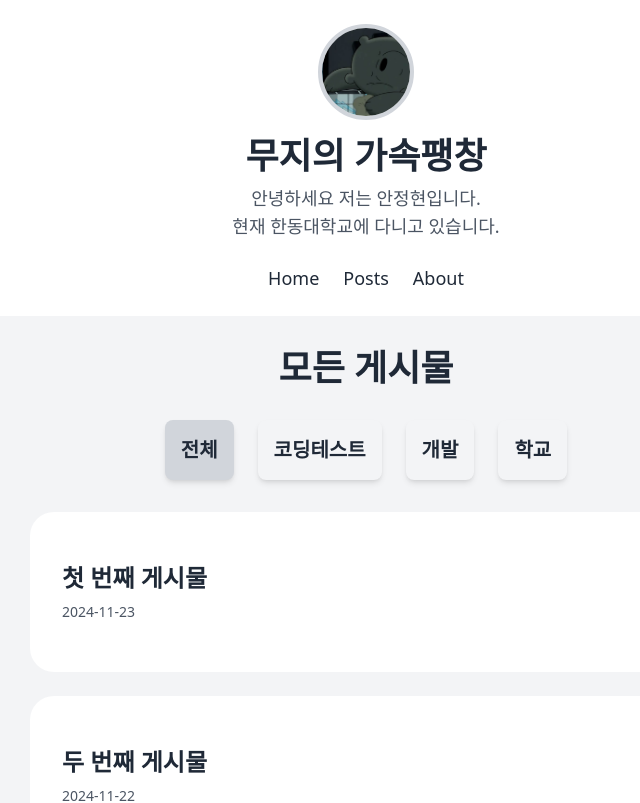
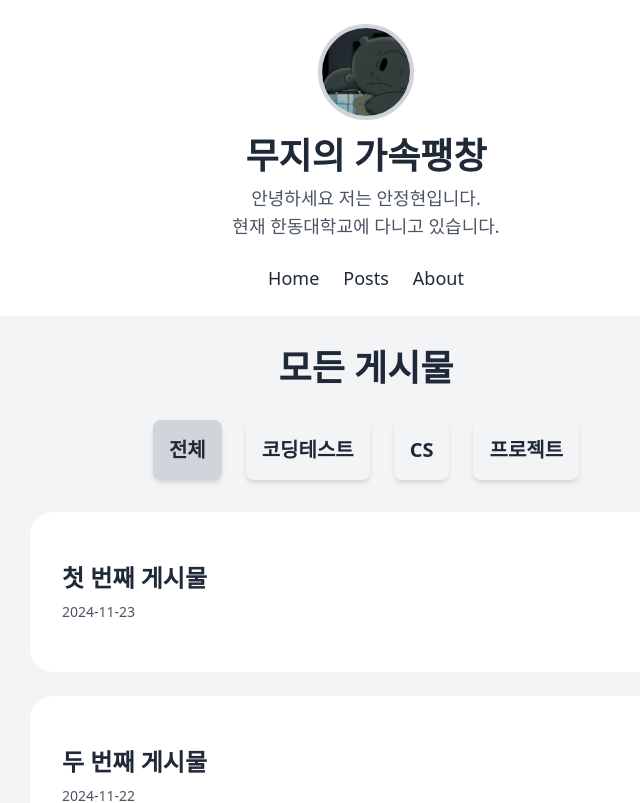
Before and after one commit to AJeonghyun/blog, a React (Vite) app: page /posts in a window 1280 px wide. Shown: the top 803 px of the page, without its empty margins (274-914 px from the left). Built offline with nearby package versions, Linux system fonts and the light colour scheme.

Commit message:
change category

```diff
--- a/src/data/posts.js
+++ b/src/data/posts.js
@@ -10,13 +10,13 @@ const posts = [
     id: 2,
     title: '두 번째 게시물',
     date: '2024-11-22',
-    category: '개발',
+    category: 'CS',
   },
   {
     id: 3,
     title: '세 번째 게시물',
     date: '2024-11-21',
-    category: '학교',
+    category: '프로젝트',
   },
 ];
 
```
